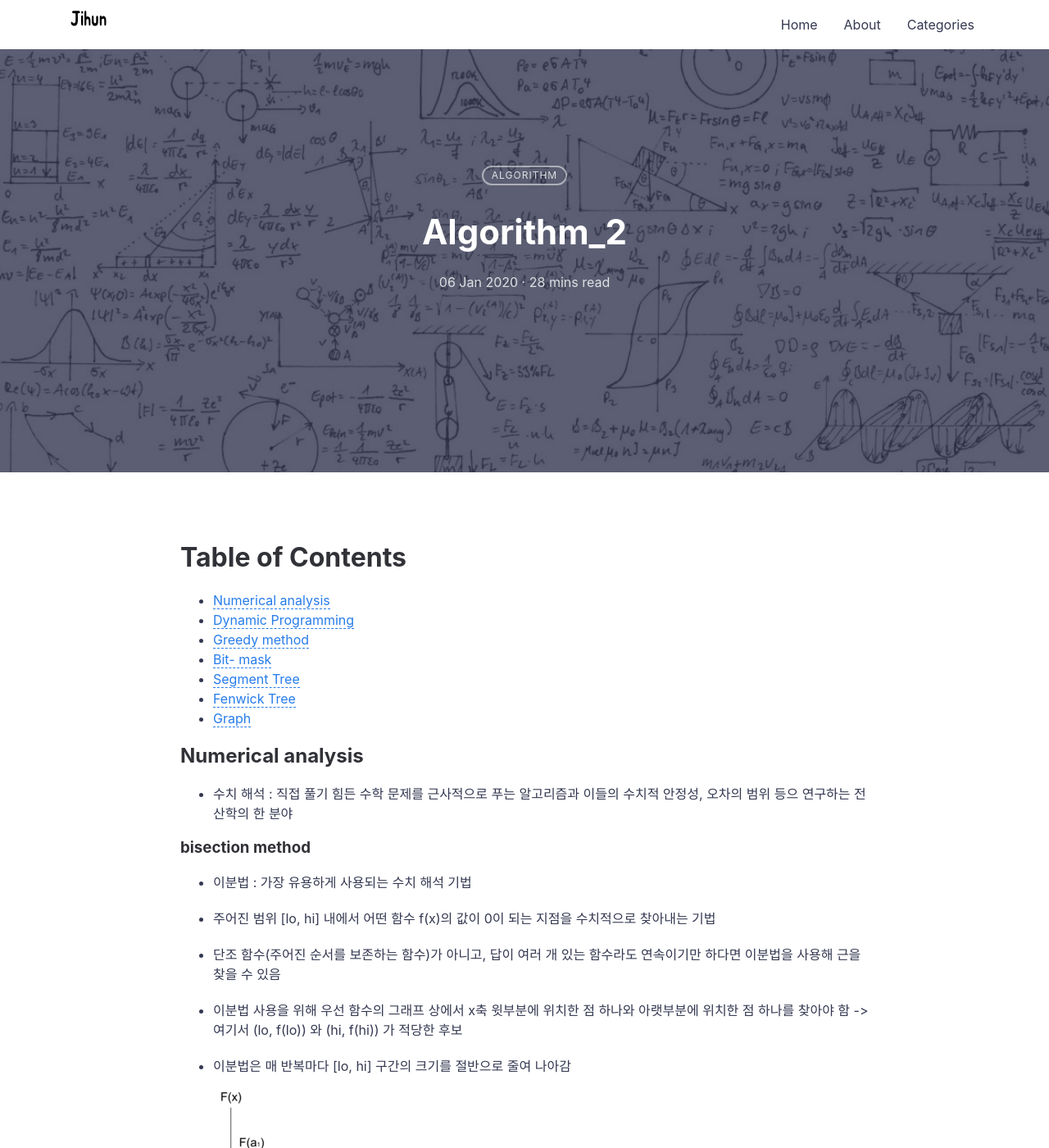
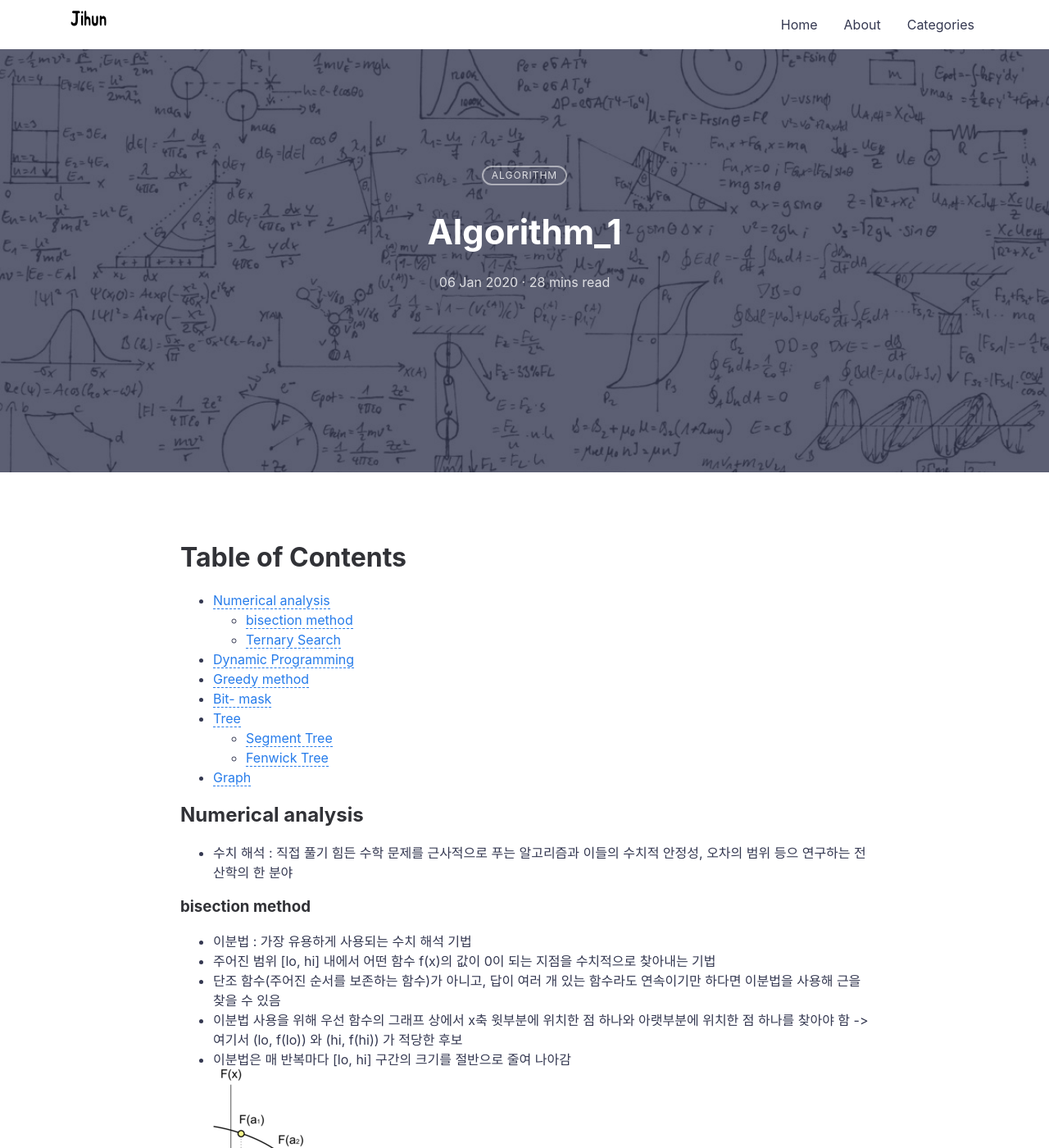
Before and after one commit to jihunparkme/jihunparkme.github.io, a Jekyll site: the page built from _posts/2020-01-06-Algorithm_1.md, in a window 1280 px wide and 1400 px high. Shown: the whole window at 82% size. Built offline with Jekyll 4.4.1, drawn with Linux system fonts in a browser that asks for light colours; comment, search, counter and statistics services are not loaded.

Commit message:
Edit: add contents

````diff
--- a/_posts/2020-01-06-Algorithm_1.md
+++ b/_posts/2020-01-06-Algorithm_1.md
@@ -1,6 +1,6 @@
 ---
 layout: post
-title: Algorithm_2
+title: Algorithm_1
 summary: Collect all algorithms
 categories: Algorithm
 featured-img: algorithms
@@ -9,30 +9,26 @@ featured-img: algorithms
 
 # Table of Contents
 * [Numerical analysis](#Numerical-analysis)
+  * [bisection method](#bisection-method)
+  * [Ternary Search](#Ternary-Search)
 * [Dynamic Programming](#Dynamic-Programming)
 * [Greedy method](#Greedy-method)
 * [Bit- mask](#Bit-mask)
-* [Segment Tree](#Segment Tree)
-* [Fenwick Tree](#Fenwick-Tree)
+* [Tree](#Tree)
+  * [Segment Tree](#Segment-Tree)
+  * [Fenwick Tree](#Fenwick-Tree)
 * [Graph](#Graph)
 
 ## Numerical analysis
 - 수치 해석 : 직접 풀기 힘든 수학 문제를 근사적으로 푸는 알고리즘과 이들의 수치적 안정성, 오차의 범위 등으 연구하는 전산학의 한 분야
 
 ### bisection method
-
 - 이분법 : 가장 유용하게 사용되는 수치 해석 기법
-
 - 주어진 범위 [lo, hi] 내에서 어떤 함수 f(x)의 값이 0이 되는 지점을 수치적으로 찾아내는 기법
-
 - 단조 함수(주어진 순서를 보존하는 함수)가 아니고, 답이 여러 개 있는 함수라도 연속이기만 하다면 이분법을 사용해 근을 찾을 수 있음
-
 - 이분법 사용을 위해 우선 함수의 그래프 상에서 x축 윗부분에 위치한 점 하나와 아랫부분에 위치한 점 하나를 찾아야 함 -> 여기서 (lo, f(lo)) 와 (hi, f(hi)) 가 적당한 후보
-
 - 이분법은 매 반복마다 [lo, hi] 구간의 크기를 절반으로 줄여 나아감
-
 - <img src="..\post_img\bisection.png" alt="img" style="zoom: 100%;" />
-
 - ```c++
   double f(double x);
   // 이분법 예제 구현
@@ -434,7 +430,10 @@ featured-img: algorithms
 
   - c++ bitset 클래스 ([링크](https://docs.microsoft.com/ko-kr/cpp/standard-library/bitset-class?view=vs-2019){: target="_blank"})
 
-## Segment Tree
+## Tree
+
+### Segment Tree
+
 - [참고](#https://www.acmicpc.net/blog/view/9){: target="_blank"}
 - 구간 트리 : 구간에 대한 질문 대답하기
   - 저장된 자료들을 적절히 전처리해 그들에 대한 질의들을 빠르게 대답할 수 있도록 함
@@ -480,7 +479,7 @@ featured-img: algorithms
         return 0;
     }
     ```
-## Fenwick Tree
+### Fenwick Tree
 - [참고1](https://www.acmicpc.net/blog/view/21){: target="_blank"}
 - [참고2](https://www.crocus.co.kr/666){: target="_blank"}
 - 펜윅 트리 혹은 이진 인덱스 트리(binary indexed tree)
````
